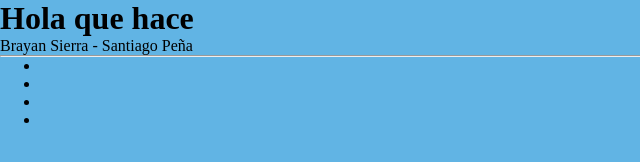
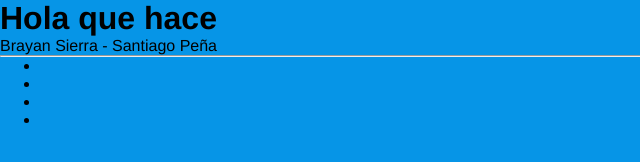
Before and after one commit to Santiago-PB/ProyectoequipoBS, a plain HTML site: page index.html in a window 1280 px wide. Shown: the whole page, without its empty margins (0-640 px from the left). Drawn offline with Linux system fonts and the light colour scheme.

Commit message:
cambio de color y de letra

```diff
--- a/style.css
+++ b/style.css
@@ -4,5 +4,6 @@
 }
 
 body{
-    background-color: rgb(97, 180, 228);
+    background-color: rgb(6, 149, 231);
+    font-family: 'Franklin Gothic Medium', 'Arial Narrow', Arial, sans-serif;
 }
```
